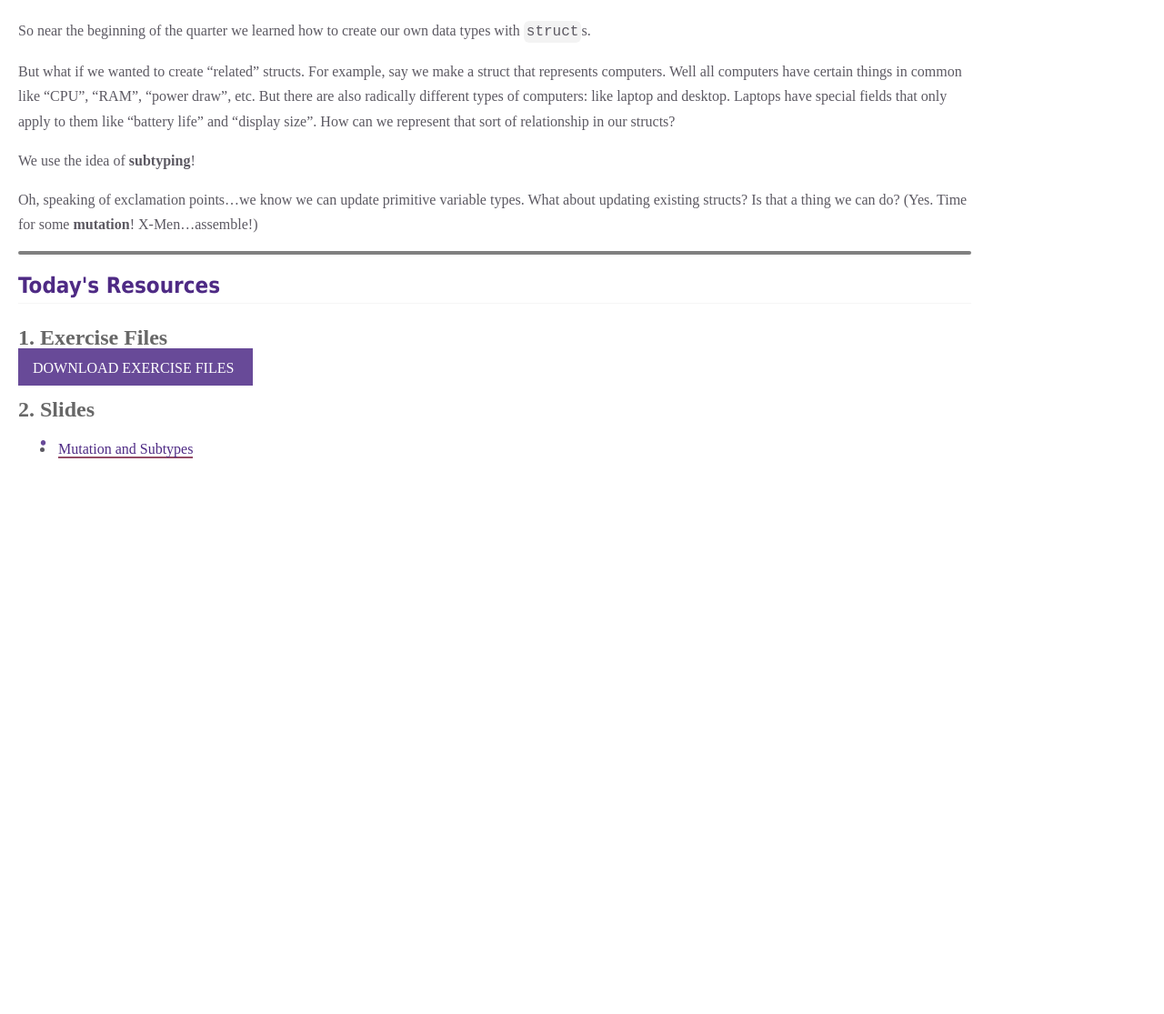
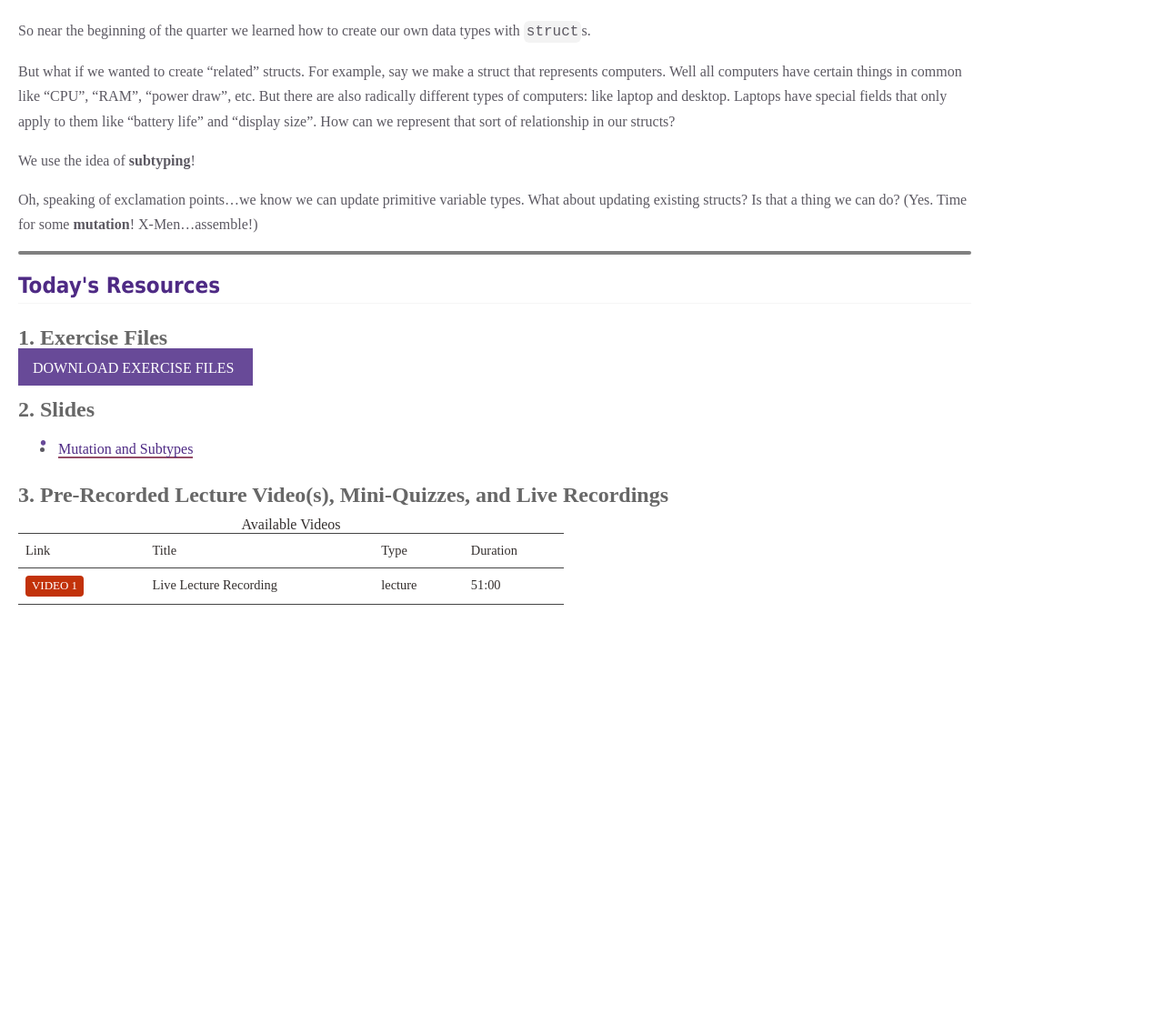
Before and after one commit to shhyou/bain-cs111-web-fork, a Jekyll site: the page built from pages/_lectures/week09_lecture01.md, in a window 1280 px wide. Shown: the whole page at 91% size. Built offline with Jekyll 4.4.1, drawn with Linux system fonts in a browser that asks for light colours; some web fonts are replaced; before the commit the page ends 943 px from its top, so only the background shows below that.

Commit message:
wk9.1 vid

```diff
--- a/pages/_lectures/week09_lecture01.md
+++ b/pages/_lectures/week09_lecture01.md
@@ -9,6 +9,11 @@
 canvas_title: Monday - Lecture 21 - Mutation and Subtypes
 due_date: 2023-11-13
 exercise_url: "lecture21.zip"
+videos:
+  - title: "Live Lecture Recording"
+    url: https://northwestern.hosted.panopto.com/Panopto/Pages/Viewer.aspx?id=2f9bbf5d-bbc8-41be-94de-b0780012e3d9
+    duration: "51:00"
+    live: 1
 slides:
   - title: "Mutation and Subtypes"
     url: https://docs.google.com/presentation/d/11RDfxZA0vI4js1UQwpXll6heKIZdnq4UMxPqsFyc784/edit?usp=sharing
```
Also changed, not shown: 2 other files.
